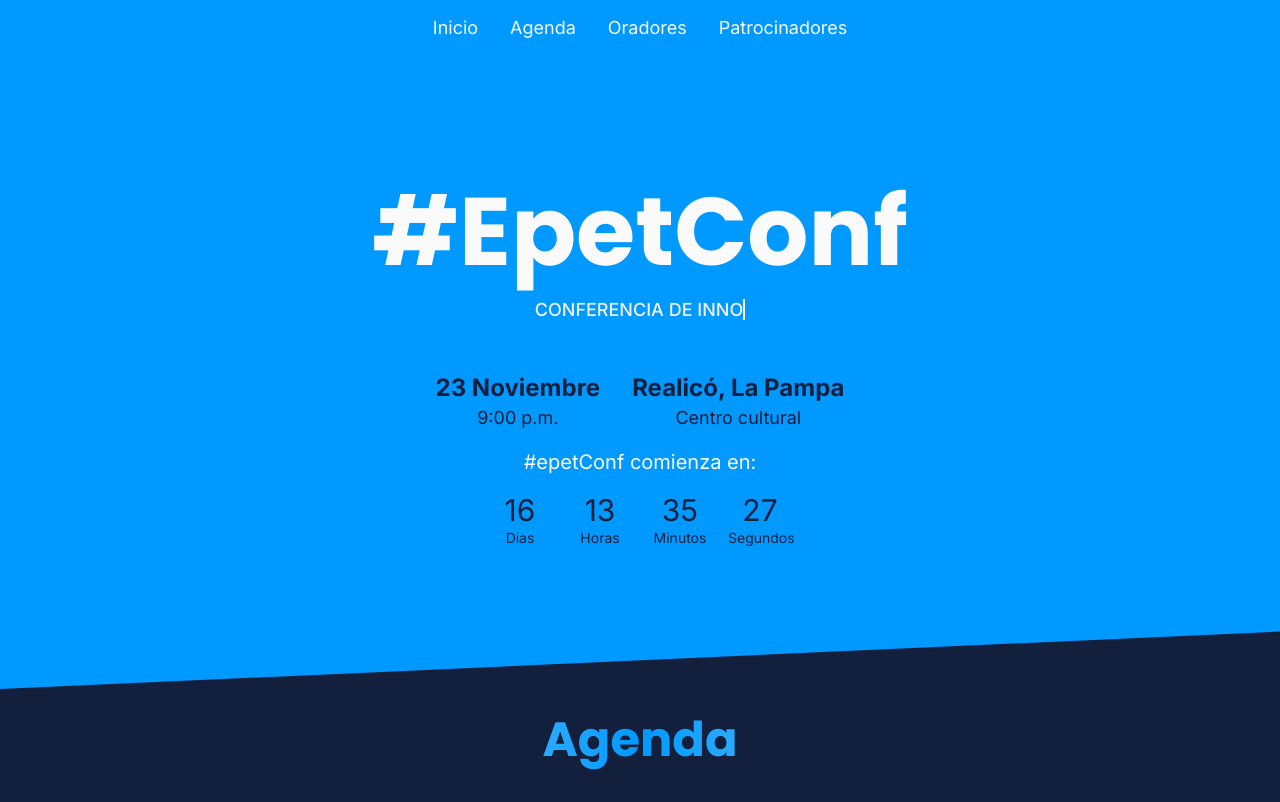
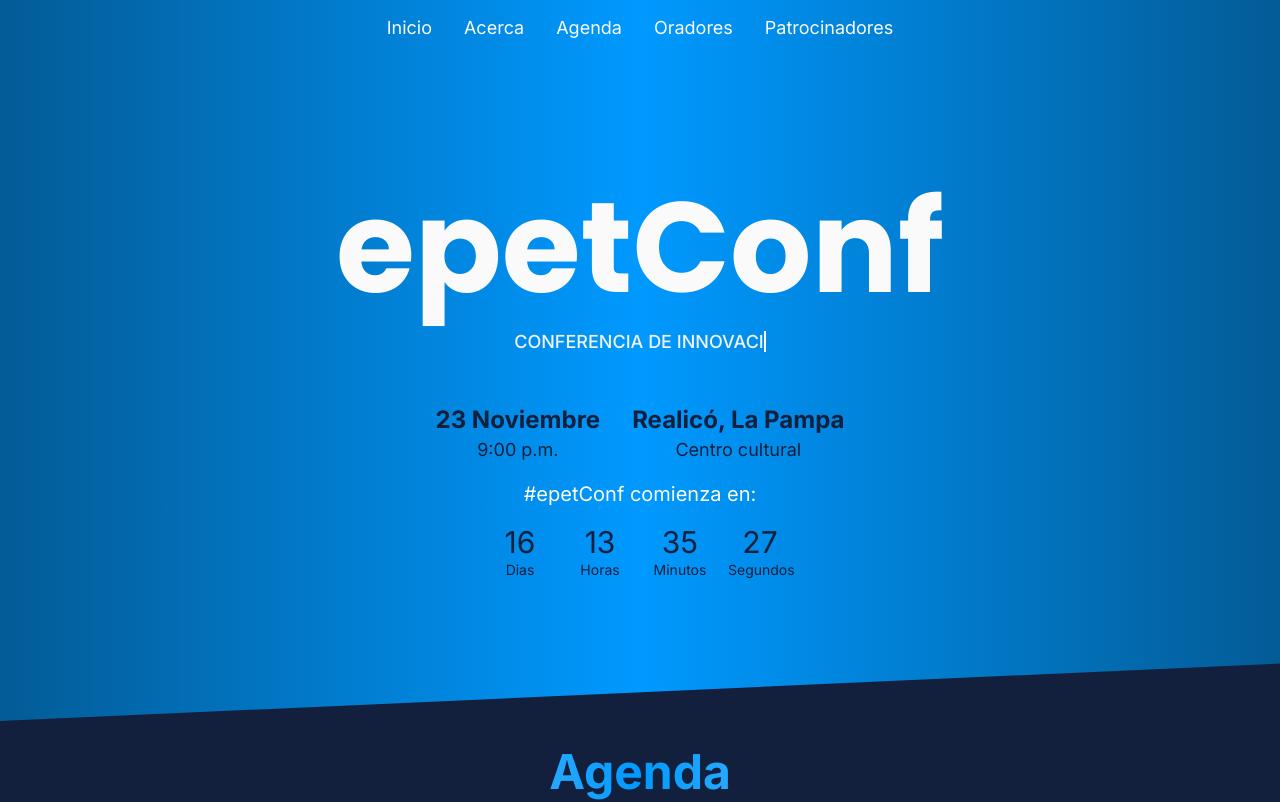
Before and after one commit to izaya-laas/epetConf, a React (Vite) app: page / in a window 1280 px wide. Shown: the top 802 px of the page. Built offline with nearby package versions, Linux system fonts and the light colour scheme.

Commit message:
add colors

```diff
--- a/src/app.jsx
+++ b/src/app.jsx
@@ -1,3 +1,4 @@
+import Footer from "./components/footer/Footer";
 import Header from "./components/header/Header";
 import Main from "./components/main/Main";
 
@@ -6,6 +7,7 @@ export function App() {
     <div className="bg-primary-color">
       <Header />
       <Main />
+      <Footer />
     </div>
   );
 }
--- a/src/components/Subtitle.jsx
+++ b/src/components/Subtitle.jsx
@@ -1,7 +1,7 @@
 const Subtitle = ({ children, className }) => {
   return (
     <h2
-      className={`pb-12 font-bold text-transparent text-3xl desktop:text-5xl bg-clip-text bg-gradient-to-r font-poppins from-white via-[var(--primary-color)] to-white ${className}`}
+      className={`pb-12 font-bold text-transparent text-3xl desktop:text-5xl bg-clip-text bg-gradient-to-r from-fourth-color via-primary-color to-fourth-color ${className}`}
     >
       {children}
     </h2>
--- /dev/null
+++ b/src/components/footer/Footer.jsx
@@ -0,0 +1,19 @@
+import { BsInstagram, BsYoutube } from "react-icons/bs";
+
+const Footer = () => {
+  return (
+    <>
+      <div className="p-8 bg-gradient-to-b from-third-color via-third-color to-primary-color"></div>
+      <footer className="p-8 bg-primary-color text-fourth-color font-inter ">
+        <h2 className="text-center text-lg tablet:text-xl">Conocenos mas en</h2>
+        <div className="border-t-2 tablet:w-3/5 mx-auto border-fourth-color mb-4"></div>
+        <div className="flex justify-center gap-x-8">
+          <BsInstagram className="scale-150 text-third-color" />
+          <BsYoutube className="scale-150 text-third-color" />
+        </div>
+      </footer>
+    </>
+  );
+};
+
+export default Footer;
--- a/src/components/header/Header.jsx
+++ b/src/components/header/Header.jsx
@@ -1,29 +1,21 @@
-import { useContext } from "preact/hooks";
-
-import mobileContext from "../../context/mobileContext";
 import MobileNavbar from "./MobileNavbar";
 import DesktopNavbar from "./DesktopNavbar";
 import NavBar from "./NavBar";
 
 const Header = () => {
-  let [isMobile] = useContext(mobileContext);
-
   return (
     <header
-      className={` w-full flex items-center h-12 tablet:h-14 px-4 py-6 z-20 text-secondary-color font-inter`}
+      className={` w-full flex items-center h-12 tablet:h-14 px-4 py-6 z-20 text-fourth-color bg-gradient-to-r from-secondary-color via-primary-color to-secondary-color font-inter`}
     >
-      <p className="text"></p>
-      <div className={`flex items-center w-full ${!isMobile && "flex-row"}`}>
-        {isMobile ? (
+      <div className={`flex items-center w-full`}>
         <MobileNavbar />
-        ) : (
+
         <DesktopNavbar>
           <NavBar
-              className="flex justify-center text-lg w-full"
+            className="hidden sm:flex justify-center text-lg w-full"
             sectionClass={"flex items-center justify-center gap-8"}
           />
         </DesktopNavbar>
-        )}
       </div>
     </header>
   );
--- a/src/components/header/MobileNavbar.jsx
+++ b/src/components/header/MobileNavbar.jsx
@@ -12,7 +12,11 @@ const MobileNavbar = () => {
 
   return (
     <>
-      <div className={`z-20 ${isOpenHamburger ? "relative" : "fixed"}`}>
+      <div
+        className={`block sm:hidden z-20 ${
+          isOpenHamburger ? "relative" : "fixed"
+        }`}
+      >
         {isOpenHamburger ? (
           <RiMenu2Fill
             size="40px"
--- a/src/components/header/NavBar.jsx
+++ b/src/components/header/NavBar.jsx
@@ -2,6 +2,10 @@ const navLinks = [
   {
     to: "#inicio",
     text: "Inicio",
+  },
+  {
+    to: "#acerca",
+    text: "Acerca",
   },
   {
     to: "#agenda",
@@ -26,7 +30,7 @@ const NavBar = ({ className, sectionClass, setOpenHamburger }) => {
             <a
               onClick={setOpenHamburger}
               href={link.to}
-              className="hover:border-b-2 transition-all duration-100"
+              className="hover:border-b-2 border-fourth-color transition-all duration-100"
             >
               {link.text}
             </a>
--- a/src/components/main/Main.jsx
+++ b/src/components/main/Main.jsx
@@ -1,4 +1,3 @@
-import { useEffect, useState } from "preact/hooks";
 import { IoCalendar } from "react-icons/io5";
 import { IoLocationOutline } from "react-icons/io5";
 import { useTiping } from "../../hooks/useTiping";
@@ -9,15 +8,23 @@ import Sponsors from "./Sponsors";
 
 const Main = () => {
   const keywords = useTiping(
-    ["INNOVACIÓN", "TECNOLOGIA", "HABILIDADES BLANDAS"],
-    300
+    [
+      "INNOVACIÓN",
+      "TECNOLOGIA",
+      "EXPERIENCIAS",
+      "HABILIDADES BLANDAS",
+      "AUTOMATIZACIÓN",
+      "IA",
+      "ENERGIA RENOVABLES",
+    ],
+    400
   );
 
   return (
-    <main className="text-center pt-10 font-inter desktop:pt-32 text-[var(--secondary-color)]  ">
+    <main className="text-center pt-10 font-inter desktop:pt-32 text-fourth-color bg-gradient-to-r from-secondary-color via-primary-color to-secondary-color  ">
       <section id="inicio" className="pb-10">
-        <h1 className="text-center select-none text-5xl desktop:text-8xl font-poppins font-bold pb-4">
-          <span>#EpetConf</span>
+        <h1 className="text-center select-none text-5xl desktop:text-9xl font-poppins font-bold pb-4">
+          <span>epetConf</span>
         </h1>
         <p className="select-none text-sm desktop:text-lg font-inter text-[#f1f1f1] font-medium ">
           <span className="border-r-2 border-white">
@@ -51,10 +58,10 @@ const Main = () => {
         <Counter />
       </section>
       <div
-        className="bg-[#121f3d] h-32 relative"
+        className="bg-third-color h-32 relative"
         style="clip-path: polygon(0 79%, 100% 34%, 100% 100%, 0 100%)"
       ></div>
-      <div className="bg-[#121f3d]">
+      <div className="bg-third-color">
         <Diary />
         <Speakers />
         <Sponsors />
--- a/src/components/main/Sponsors.jsx
+++ b/src/components/main/Sponsors.jsx
@@ -3,8 +3,8 @@ import sponsors from "../../db/sponsors.json";
 
 const Sponsors = () => {
   return (
-    <section id="patrocinadores" className="pb-20">
-      <Subtitle>Patrocinadores</Subtitle>
+    <section id="patrocinadores" className="pb-52">
+      <Subtitle>Sponsors</Subtitle>
       <nav>
         <ul className="w-4/5 grid grid-cols-1 place-items-center  justify-items-start tablet:justify-items-center desktop:grid-cols-2  desktop:gap-x-20 mx-auto gap-y-8">
           {sponsors.map((sponsor) => (
--- a/src/context/mobileContext.jsx
+++ /dev/null
@@ -1,26 +0,0 @@
-import { useEffect, useState } from "preact/hooks";
-import { createContext } from "preact";
-import useScreenSize from "../hooks/useScreenSize";
-
-const mobileContext = createContext();
-
-const initialValue = false;
-
-const MobileProvider = ({ children }) => {
-  const [isMobile, setIsMobile] = useState(initialValue);
-
-  let { width } = useScreenSize();
-
-  useEffect(() => {
-    setIsMobile(width < 600);
-  }, [width]);
-
-  const data = [isMobile];
-
-  return (
-    <mobileContext.Provider value={data}>{children}</mobileContext.Provider>
-  );
-};
-
-export { MobileProvider };
-export default mobileContext;
--- a/src/index.css
+++ b/src/index.css
@@ -4,7 +4,9 @@
 
 :root {
   --primary-color: #0099ff;
-  --secondary-color: #fafafa;
+  --secondary-color: #035b96;
+  --third-color: #121f3d;
+  --fourth-color: #fafafa;
 
   --op-primary-color: #0f172a93;
   --op-secondary-color: #7dd3fc93;
--- a/src/main.jsx
+++ b/src/main.jsx
@@ -1,11 +1,5 @@
 import { render } from "preact";
 import { App } from "./app";
-import { MobileProvider } from "./context/mobileContext";
 import "./index.css";
 
-render(
-  <MobileProvider>
-    <App />
-  </MobileProvider>,
-  document.getElementById("app")
-);
+render(<App />, document.getElementById("app"));
```
Lines whose indentation alone changed are shown as unchanged.
